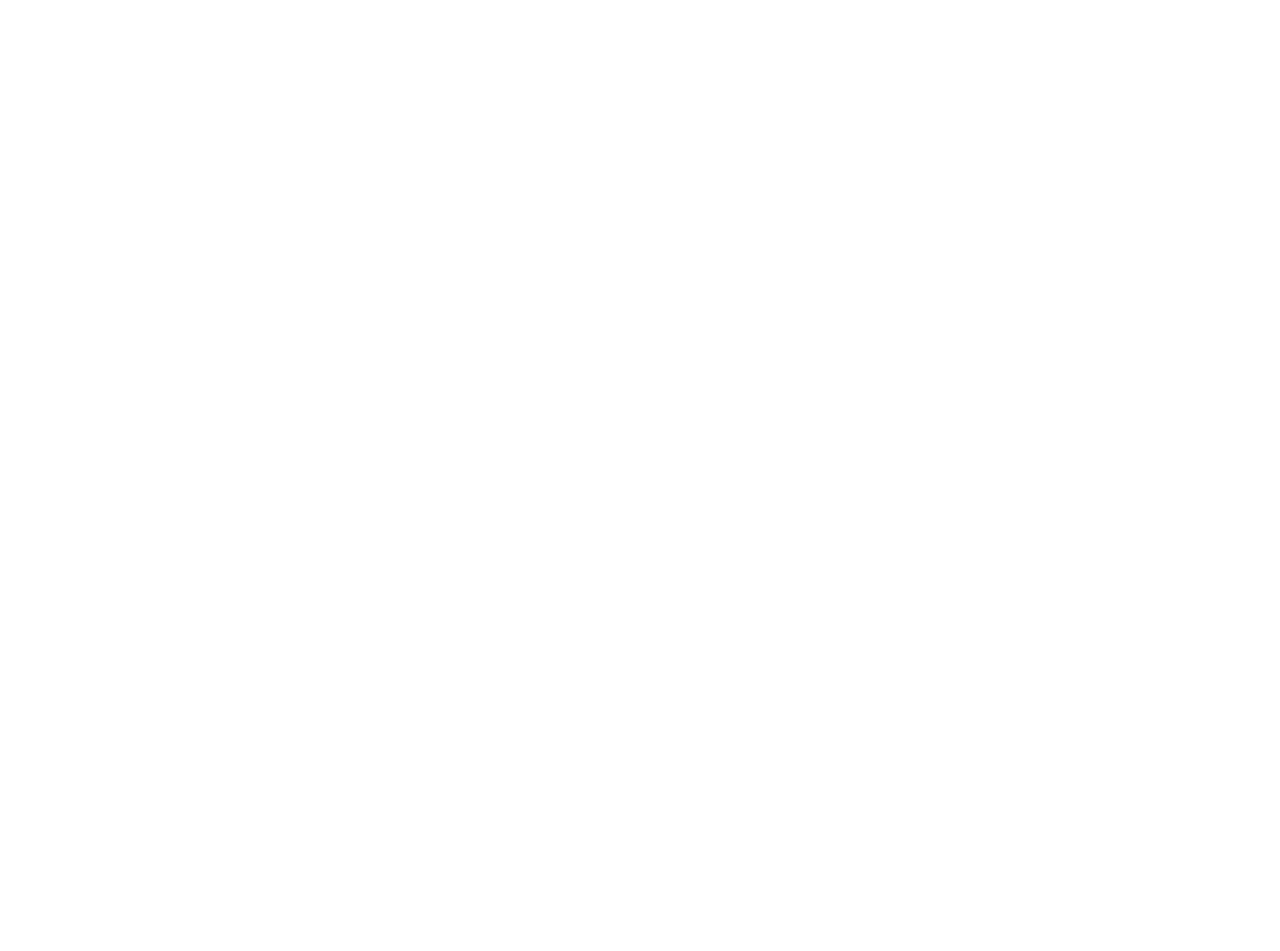
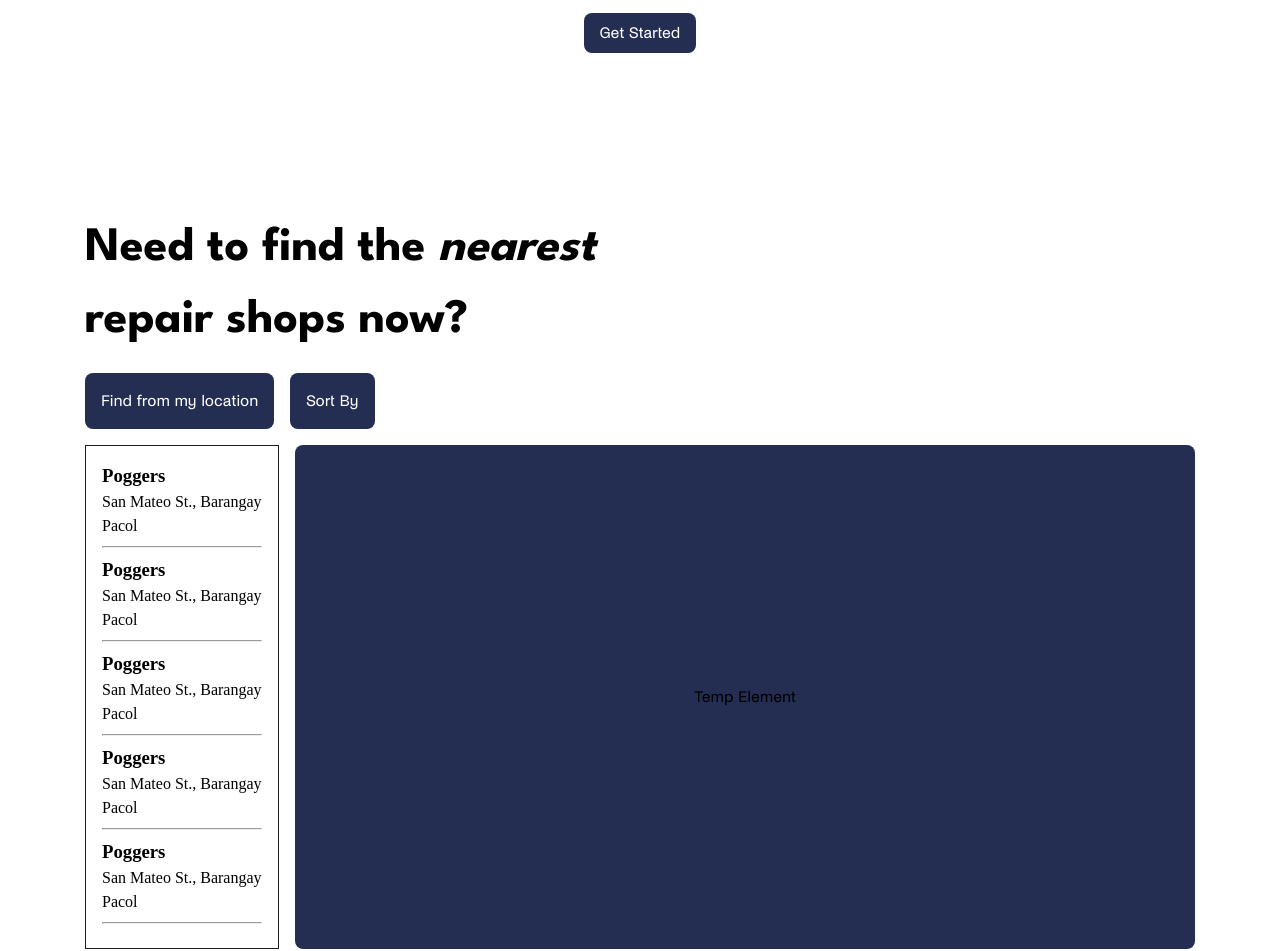
Before and after one commit to IyzOnline/TalyerGO_TrendsProject, a React (Create React App) app in the folder talyergo/: page / in a window 1280 px wide. Shown: the part 323-1274 px from the top of the page. Before the commit the page ends 800 px from the top, so only its background shows below. Built offline with nearby package versions, Linux system fonts and the light colour scheme.

Commit message:
feat: Add elements to Home component

```diff
--- a/talyergo/src/components/Home.js
+++ b/talyergo/src/components/Home.js
@@ -1,7 +1,64 @@
+import { Link } from "react-router-dom";
+
 export const Home = () => {
     return (
         <main>
+            <section>
+                <div className="container | padding-block-80">
+                    <div className="hero-wrapper">
+                        <h1 className="main-headings">Find the Best Mechanics<br></br>for your situation</h1>
+                        <button><Link>Get Started</Link></button>
+                    </div>
+                </div>
+            </section>
 
+            <section>
+                <div className="container | padding-block-80">
+                    <div className="map-wrapper">
+                        <h2 className="map-heading | main-headings">Need to find the <span className="map-heading-italic">nearest</span> repair shops now?</h2>
+                        <div class="btn-map-wrapper">
+                            <button><Link>Find from my location</Link></button>
+                            <button><Link>Sort By</Link></button>
+                        </div>
+                        <div class="search-wrapper">
+                            <aside class="results-wrapper">
+                                <div>
+                                    <h3>Poggers</h3>
+                                    {/* <img /> */}
+                                    <p>San Mateo St., Barangay Pacol</p>
+                                </div>
+                                <hr/>
+                                <div>
+                                    <h3>Poggers</h3>
+                                    {/* <img /> */}
+                                    <p>San Mateo St., Barangay Pacol</p>
+                                </div>
+                                <hr/>
+                                <div>
+                                    <h3>Poggers</h3>
+                                    {/* <img /> */}
+                                    <p>San Mateo St., Barangay Pacol</p>
+                                </div>
+                                <hr/>
+                                <div>
+                                    <h3>Poggers</h3>
+                                    {/* <img /> */}
+                                    <p>San Mateo St., Barangay Pacol</p>
+                                </div>
+                                <hr/>
+                                <div>
+                                    <h3>Poggers</h3>
+                                    {/* <img /> */}
+                                    <p>San Mateo St., Barangay Pacol</p>
+                                </div>
+                                <hr/>
+                            </aside>
+                            {/* insert map here */}
+                            <button class="temp-map">Temp Element</button>
+                        </div>
+                    </div>
+                </div>
+            </section>
         </main>
     );
 }
```
